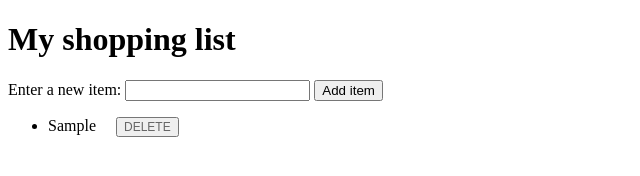
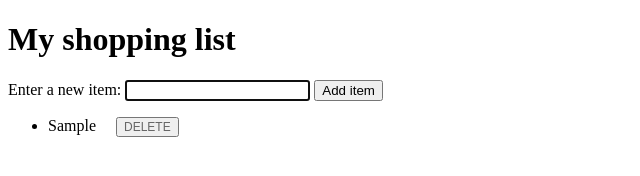
Before and after one commit to WagokiBry/html-boilerplate, a plain HTML site: page index.html in a window 1280 px wide. Both pictures are taken after typing "Sample" into the empty fields and a click on the button "Add item". Shown: the whole page, without its empty margins (0-640 px from the left). Drawn offline with Linux system fonts and the light colour scheme.

Commit message:
Add the focus method to focus on the input input element

```diff
--- a/index.html
+++ b/index.html
@@ -43,6 +43,7 @@ let store = [];
             let inputValues = input.value;
             store.push(inputValues);
             input.value = "";
+            input.focus();
 
 let newItem = store[store.length-1];
             let list = document.createElement("li");
```
